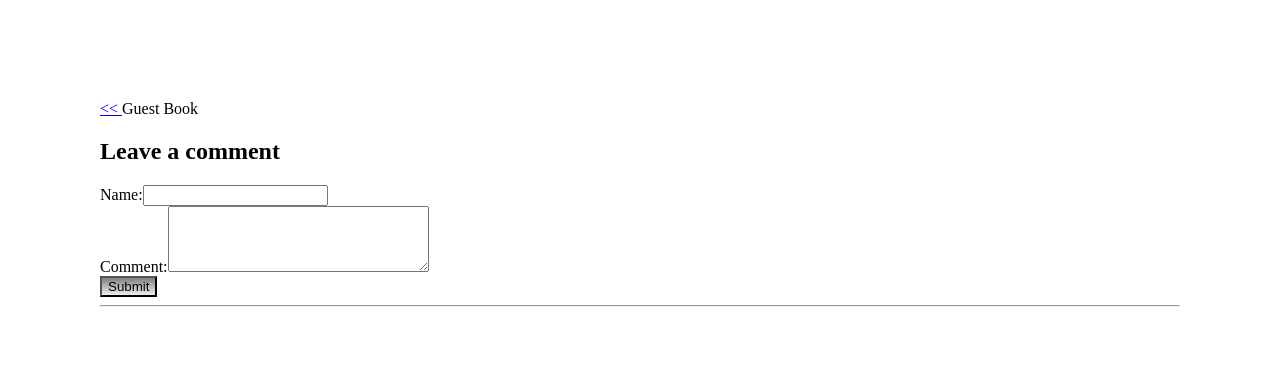
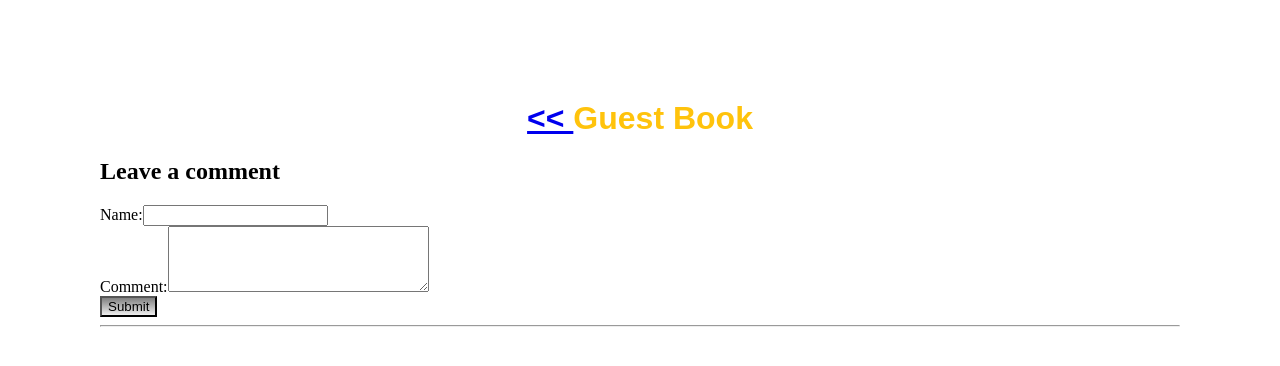
Before and after one commit to step-batch-7/flower-catalog-palpriyanshu, a plain HTML site: page public/commentPage.html in a window 1280 px wide. Drawn offline with Linux system fonts and the light colour scheme.

Commit message:
refactored code of comment.html

```diff
--- a/public/commentPage.html
+++ b/public/commentPage.html
@@ -6,8 +6,9 @@
     <link rel="stylesheet" href="./css/style.css" />
   </head>
   <body class="margin">
-    <h1 class="textAlign font"></h1><a href="index.html"> &lt;&lt; </a>
-    Guest Book
+    <h1 class="textAlign font">
+      <a href="index.html"> &lt;&lt; </a>
+      Guest Book
     </h1>
     <h2>Leave a comment</h2>
     <form action="" method="POST">
```
